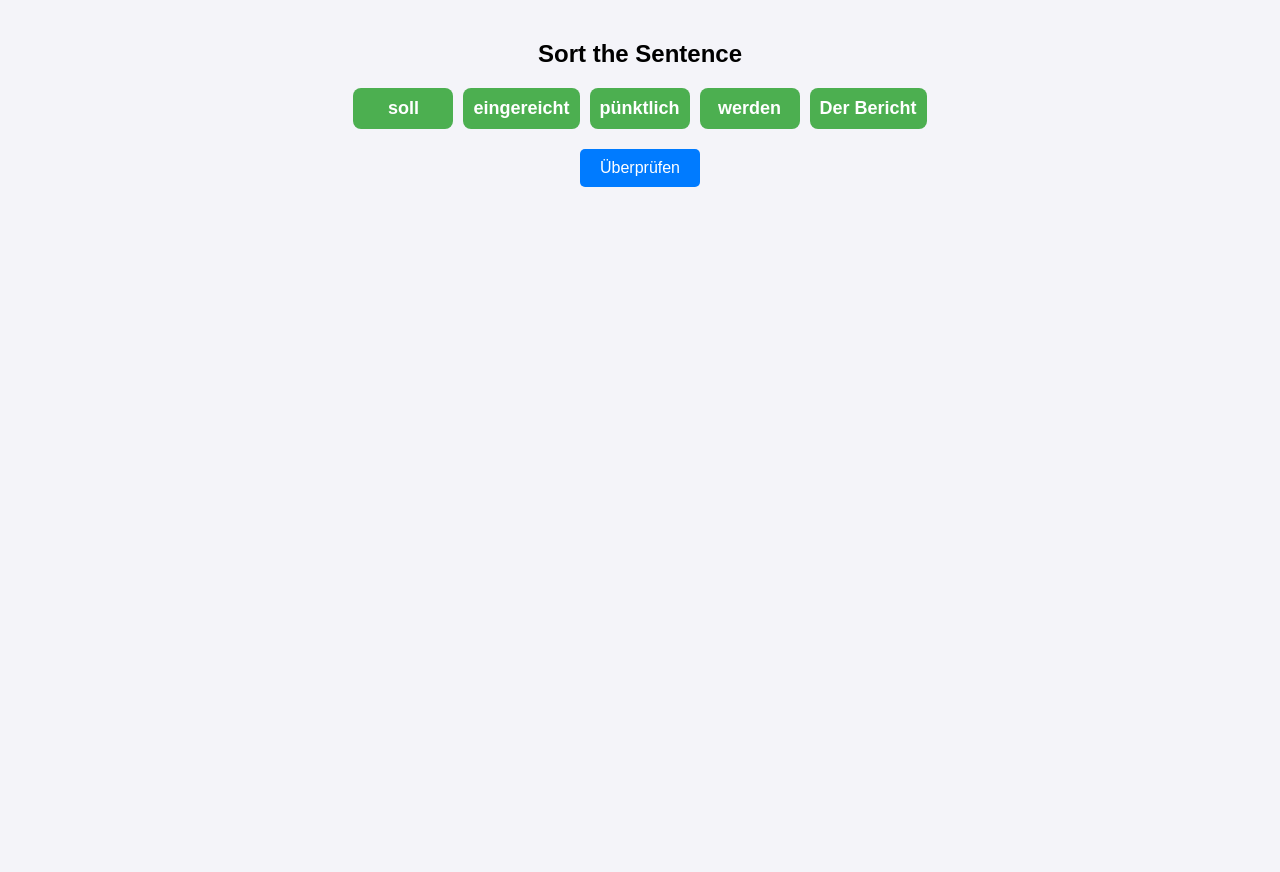
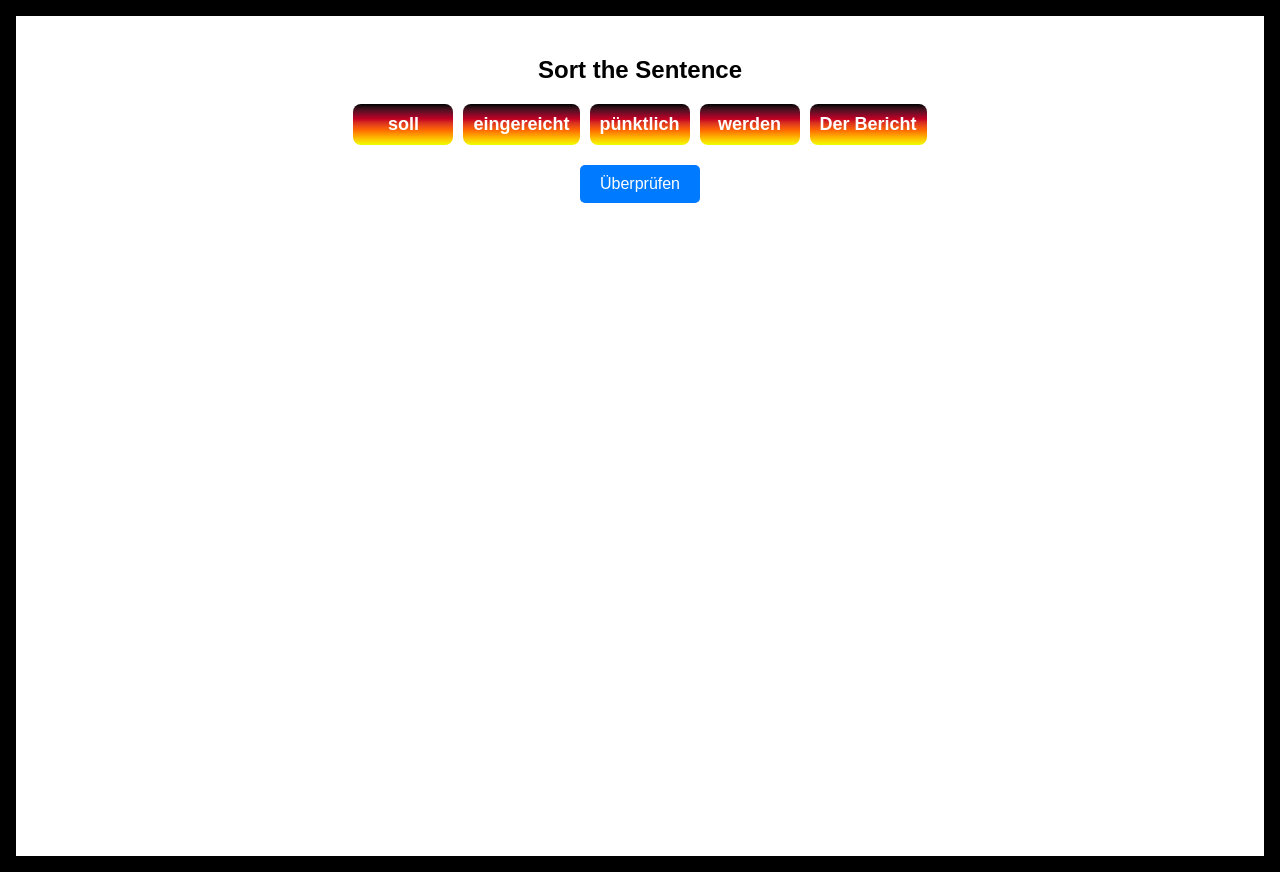
Before and after one commit to Aydin-Coder/Passiv, a plain HTML site: page index.html in a window 1280 px wide. Before the commit the page ends 840 px from the top, so only its background shows below. Drawn offline with Linux system fonts and the light colour scheme.

Commit message:
Update index.html

```diff
--- a/index.html
+++ b/index.html
@@ -4,6 +4,7 @@
   <meta charset="UTF-8">
   <meta name="viewport" content="width=device-width, initial-scale=1.0">
   <title>Passiv Spiel | Aydin</title>
+  <link rel="icon" type="image/x-icon" href="german.png">
   <style>
     body {
       font-family: Arial, sans-serif;
@@ -13,8 +14,11 @@
       justify-content: flex-start;
       min-height: 100vh;
       margin: 0;
-      background: #f4f4f9;
+      background: #ffffff;
       padding: 20px;
+	  border-width: 16px;
+	  border-style: solid;
+	  border-color: #000000;
     }
 
     h2 {
@@ -35,7 +39,7 @@
       display: flex;
       align-items: center;
       justify-content: center;
-      background: #4CAF50;
+      background-image: linear-gradient(to bottom, #000000, #331019, #620f24, #920728, #c20023, #d82f1e, #ed4d15, #ff6900, #ff9100, #ffb600, #fbdb00, #ecff00);
       color: white;
       font-size: 18px;
       font-weight: bold;
```
